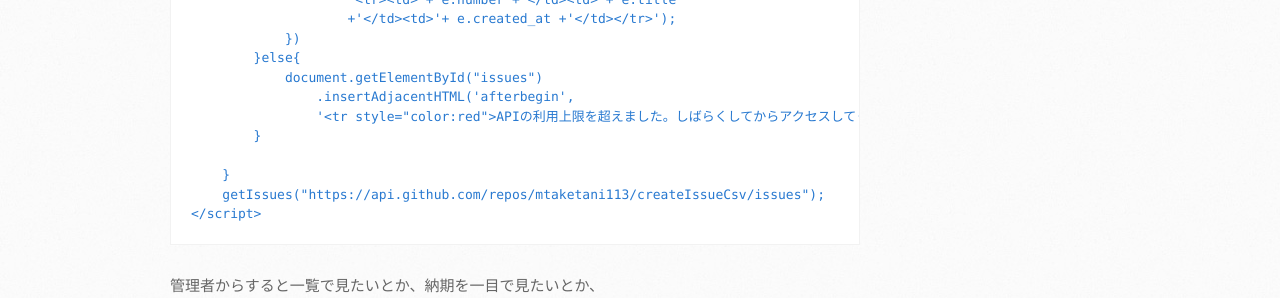
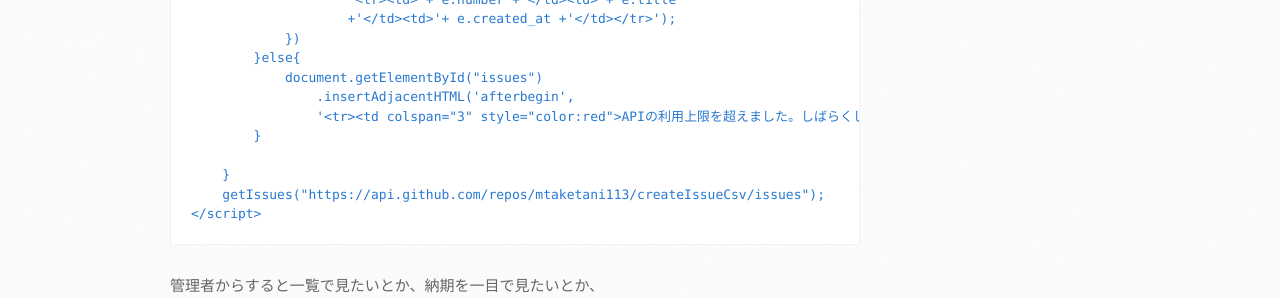
Before and after one commit to mtaketani113/mtaketani113.github.io, a Jekyll site: the page built from it/github/githubRepositories.md, in a window 1280 px wide. Shown: the part 1663-1961 px from the top of the page. Built offline with Jekyll 4.4.1, drawn with Linux system fonts in a browser that asks for light colours; comment, search, counter and statistics services are not loaded; the repository's description, which GitHub fills in, is left out; some of the changed text lies outside the part shown.

Commit message:
表を結合

```diff
--- a/it/github/githubRepositories.md
+++ b/it/github/githubRepositories.md
@@ -90,7 +90,7 @@ GithubのIssueで課題管理している方も多いかと思いますが、
         }else{
             document.getElementById("issues")
                 .insertAdjacentHTML('afterbegin',
-                '<tr style="color:red">APIの利用上限を超えました。しばらくしてからアクセスしてください。</tr>');
+                '<tr><td colspan="3" style="color:red">APIの利用上限を超えました。しばらくしてからアクセスしてください。</td></tr>');
         }
     }
     getIssues("https://api.github.com/repos/mtaketani113/createIssueCsv/issues");
@@ -127,7 +127,7 @@ GithubのIssueで課題管理している方も多いかと思いますが、
         }else{
             document.getElementById("issues")
                 .insertAdjacentHTML('afterbegin',
-                '<tr style="color:red">APIの利用上限を超えました。しばらくしてからアクセスしてください。</tr>');
+                '<tr><td colspan="3" style="color:red">APIの利用上限を超えました。しばらくしてからアクセスしてください。</td></tr>');
         }
 
     }
```
